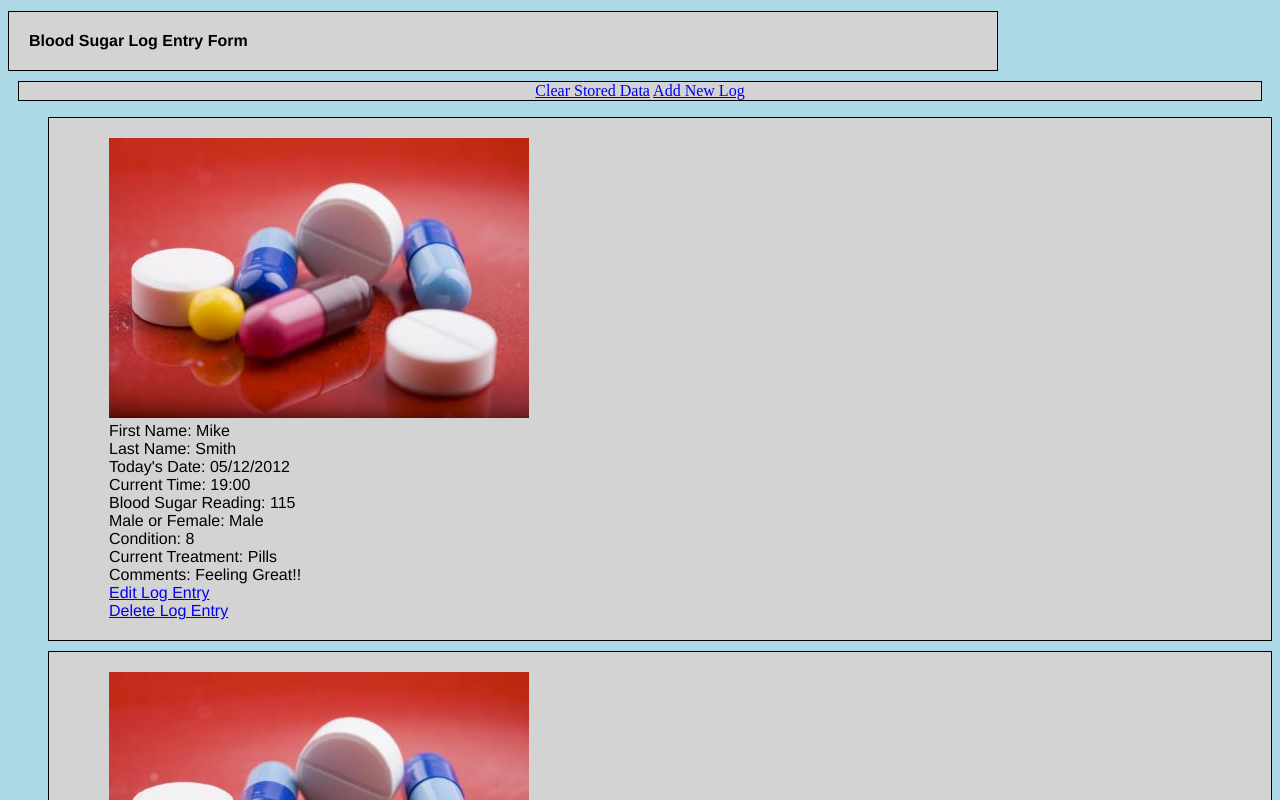
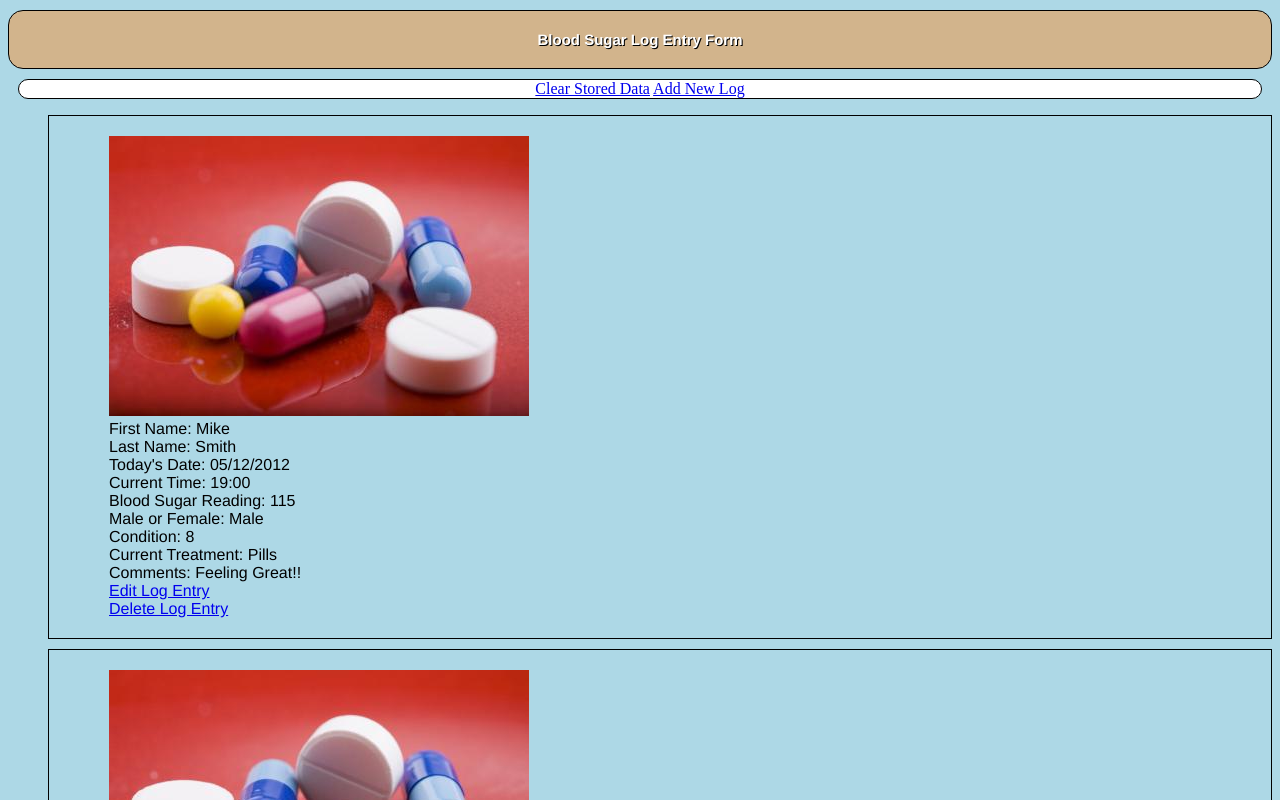
Before and after one commit to mikesmithjr/Visual-Framework-Online, a plain HTML site: page smith_michael_project4/additem.html in a window 1280 px wide. Both pictures are taken after a click on the link "Display Log". Shown: the top 800 px of the page. Drawn offline with Linux system fonts and the light colour scheme.

Commit message:
Adding CSS styling.

```diff
--- a/smith_michael_project4/additem.html
+++ b/smith_michael_project4/additem.html
@@ -39,6 +39,13 @@
 		<!--Form Title-->
 		<header>
 			<h1>Blood Sugar Log Entry Form</h1>
+			<nav>
+
+				<a href='#' id="clear">Clear Stored Data</a>
+				<a href='#' id="displayLog">Display Log</a>
+				<a href='additem.html' id="addNew" style="display:none;">Add New Log</a>
+
+			</nav>
 		</header>
 		<!--Log Entry Form-->
 		<form action="#" method="post" id="logEntryForm">
@@ -53,7 +60,7 @@
 					<li><label for="time">*Current Time:</label><input type="time" id="currentTime"></li>
 					<li><label for="bsreading">*Blood Sugar Reading:</label><input type="number" min="10" max="400" name="bsreading" id="bsreading"></li>
 					<li><label for="sex">Are you male or female?:</label>
-						<ul>
+						<ul id="sex">
 							<li><input type="radio" value="Male" id="male" name="sex"><label for="Male">Male</label></li>
 							<li><input type="radio" value="Female" id="female" name="sex"><label for="Female">Female</label></li>
 						</ul>
@@ -68,13 +75,7 @@
 			</fieldset>
 		</form>
 		<footer>
-			<nav>
 
-				<a href='#' id="clear">Clear Stored Data</a>
-				<a href='#' id="displayLog">Display Log</a>
-				<a href='additem.html' id="addNew" style="display:none;">Add New Log</a>
-
-			</nav>
 
 		</footer>
 	<script type="text/javascript" src="js/json.js"></script>
--- a/smith_michael_project4/css/styles.css
+++ b/smith_michael_project4/css/styles.css
@@ -6,6 +6,8 @@ The Diabetic Blood Sugar Log
 
 
 
+a:hover{color:green; outline: 1px dotted red;}
+
 body{
 	background: lightblue;
 }
@@ -13,61 +15,69 @@ body{
 
 
 h1{
-	background: lightgrey;
-
+	background: tan;
+	color: white;
 	padding: 20px;
 	border: 1px solid black;
-	width: 75%;
+	border-radius: 15px;
+	font-weight: bold;
+	font-size: 15px;
+	font-family: Helvetica, sans-serif;
+	text-shadow: 1px 1px black;
+	text-align: center;
 
-	font-weight: bold;
-	font-size: 16px;
+}
+
+#questions{
+	background: lightblue;
+	list-style: none;
+	padding:  20px;
+	margin-bottom: 10px;
 	font-family: Helvetica, sans-serif;
 }
 
-#questions{
+#logItem{
 	list-style: none;
-	background: lightgrey;
+	background: lightblue;
 	padding:  20px;
 	margin-bottom: 10px;
 	border: 1px solid black;
 }
 
-#logItem{
-	list-style: none;
-	background: lightgrey;
-	padding:  20px;
-	margin-bottom: 10px;
-	border: 1px solid black;
+#addItem{
+	background: silver;
+	padding: 20px;
+	border: 2px solid black;
+	width: 100px;
+	text-align: center;
+	border-radius: 25px;
+	box-shadow: 2px 5px 0 0 rgba(72,72,72,1);
 }
 
 li{
 	list-style: none;
 	font-family: Helvetica, sans-serif;
-
+}
 label{
 	display: block;
 	word-spacing: 0.2em;
 }
 
 
-
+p{
+	font-size: 14px;
+	font-family: Helvetica, sans-serif;
+}
 legend{
 	font-weight: bold;
 	font-size: 14px;
 	font-family: Helvetica, sans-serif;
 }
 
-a:hover{color:green; outline: 1px dotted red;}
 
-form{
-	overflow: scroll;
-
-}
-
-
-}
-footer{
-	background: lightgrey;
+nav{
+	background: white;
+	border-radius: 15px;
 	margin-left: 10px;
 	margin-right: 10px;
 	border: 1px solid black;
```
Also changed, not shown: smith_michael_project4/index.html (+8 -2 lines).
